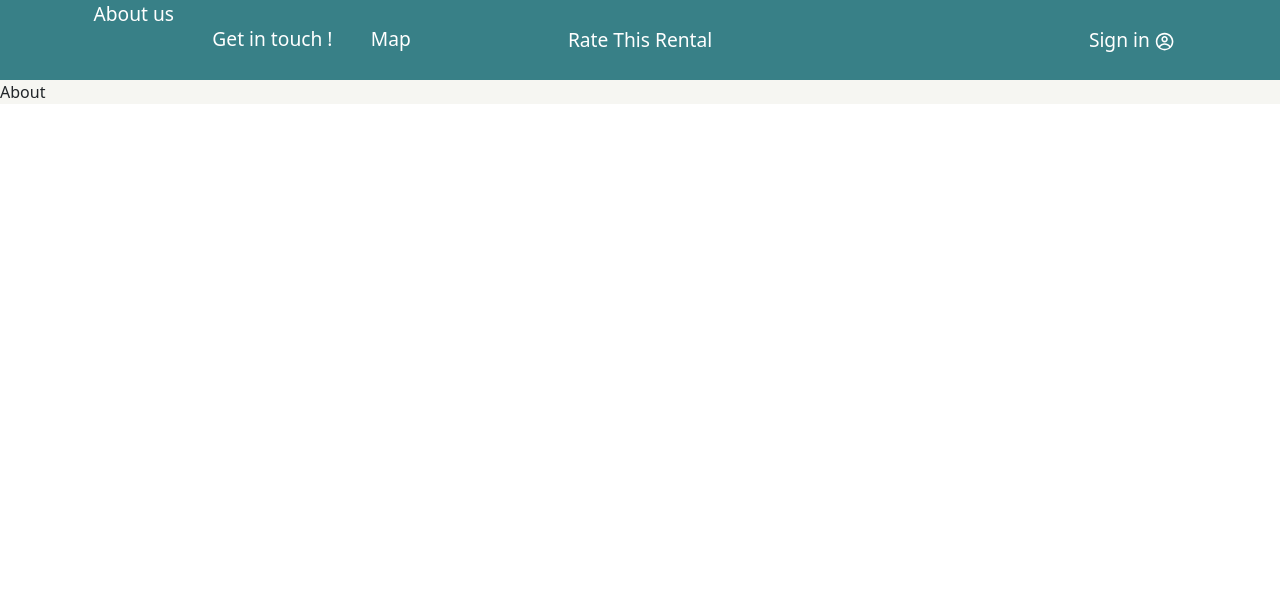
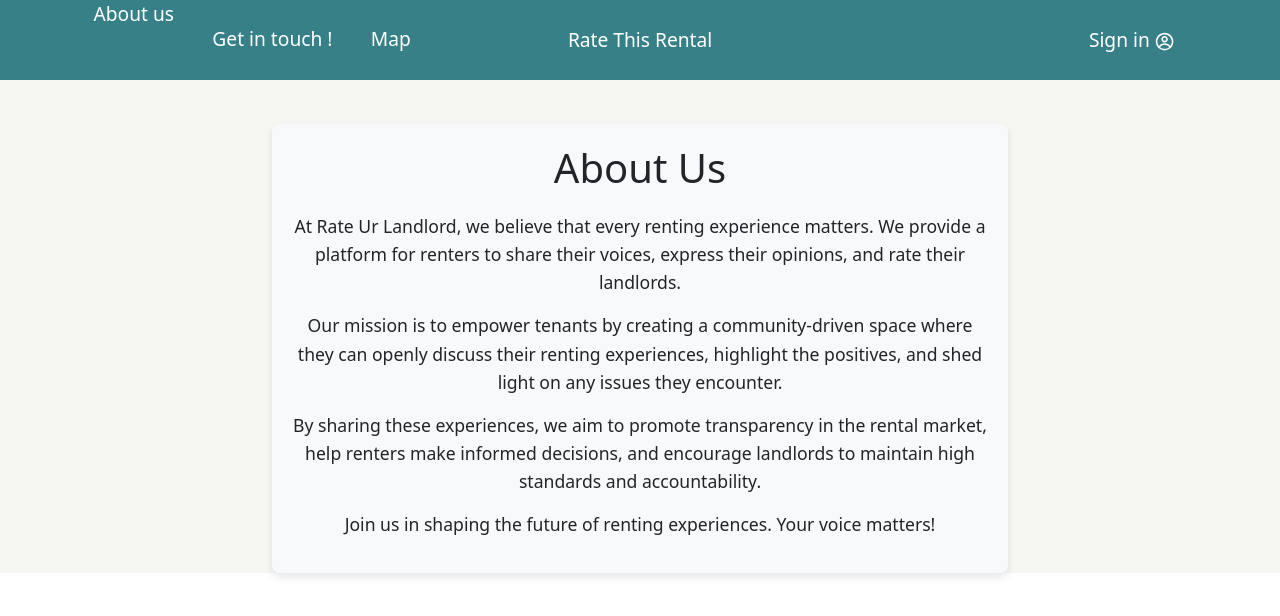
Before and after one commit to SheidaRa/Rate-This-Rental, a React (Create React App) app in the folder client/rate-landlord/: page /about in a window 1280 px wide. Shown: the top 616 px of the page. Built offline with nearby package versions, Linux system fonts and the light colour scheme; some icons are missing; the HTML template or start-up script is replaced by a standard one.

Commit message:
added placeholder

```diff
--- a/client/rate-landlord/src/App.js
+++ b/client/rate-landlord/src/App.js
@@ -9,7 +9,7 @@
 import Contacts from './pages/Contacts';
 import Wip from './pages/Wip';
 import Authentication from './pages/Authentication';
-
+import EditButton from './pages/LandlordProfile';
 
 import { SearchBar } from './components/Searchbar/SearchBar';
 import { SearchResultsList } from './components/Searchbar/SearchResultsList';
@@ -35,6 +35,8 @@
           <Route exact path="/contact" element={<Contacts />} />
           <Route exact path="/wip" element={<Wip />} />
           <Route exact path="/signin" element={<Authentication />} />
+          <Route exact path="/llp" element={<EditButton/>} />
+
         </Routes>
       </Router>
 
--- a/client/rate-landlord/src/pages/About.js
+++ b/client/rate-landlord/src/pages/About.js
@@ -1,9 +1,30 @@
-import React from 'react'
+import React from 'react';
+import './CSS/About.css'
 
 const About = () => {
   return (
-    <div>About</div>
-  )
-}
+    <div className="container mt-4">
+      <div className="row">
+        <div className="col-md-8 offset-md-2">
+          <div className="about-us-section text-center">
+            <h2>About Us</h2>
+            <p className="lead">
+              At Rate Ur Landlord, we believe that every renting experience matters. We provide a platform for renters to share their voices, express their opinions, and rate their landlords.
+            </p>
+            <p>
+              Our mission is to empower tenants by creating a community-driven space where they can openly discuss their renting experiences, highlight the positives, and shed light on any issues they encounter.
+            </p>
+            <p>
+              By sharing these experiences, we aim to promote transparency in the rental market, help renters make informed decisions, and encourage landlords to maintain high standards and accountability.
+            </p>
+            <p>
+              Join us in shaping the future of renting experiences. Your voice matters!
+            </p>
+          </div>
+        </div>
+      </div>
+    </div>
+  );
+};
 
-export default About
+export default About;
--- /dev/null
+++ b/client/rate-landlord/src/pages/CSS/About.css
@@ -0,0 +1,20 @@
+/* aboutUs.css */
+
+.about-us-section {
+    padding: 20px;
+    background-color: #f8f9fa;
+    border-radius: 8px;
+    box-shadow: 0 4px 8px rgba(0, 0, 0, 0.1);
+    margin-top: 20px;
+  }
+
+  .about-us-section h2 {
+    font-size: 2.5rem;
+    margin-bottom: 20px;
+  }
+
+  .about-us-section p {
+    font-size: 1.1rem;
+    line-height: 1.6;
+    margin-bottom: 15px;
+  }
--- /dev/null
+++ b/client/rate-landlord/src/pages/LandlordProfile.js
@@ -0,0 +1,70 @@
+import React from 'react';
+import { MDBCol, MDBContainer, MDBRow, MDBCard, MDBCardText, MDBCardBody, MDBCardImage, MDBBtn, MDBTypography } from 'mdb-react-ui-kit';
+import './CSS/LandlordProfile.css'
+
+
+export default function EditButton() {
+  return (
+      <MDBContainer className="py-5 h-100">
+        <MDBRow className="justify-content-center align-items-center h-100">
+          <MDBCol lg="9" xl="7">
+            <MDBCard>
+              <div className="rounded-top text-white d-flex flex-row" style={{ backgroundColor: '#000', height: '200px' }}>
+                <div className="ms-4 mt-5 d-flex flex-column" style={{ width: '150px' }}>
+                  <MDBCardImage src="/"
+                    alt="Generic placeholder image" className="mt-4 mb-2 img-thumbnail" fluid style={{ width: '150px', zIndex: '1' }} />
+                  <MDBBtn outline color="dark" style={{height: '36px', overflow: 'visible'}}>
+                    Edit profile
+                  </MDBBtn>
+                </div>
+                <div className="ms-3" style={{ marginTop: '130px' }}>
+                  <MDBTypography tag="h5">John doe</MDBTypography>
+                  <MDBCardText>New York</MDBCardText>
+                </div>
+              </div>
+              <div className="p-4 text-black" style={{ backgroundColor: '#f8f9fa' }}>
+                <div className="d-flex justify-content-end text-center py-1">
+                  <div>
+                    <MDBCardText className="mb-1 h5">253</MDBCardText>
+                    <MDBCardText className="small text-muted mb-0">properties</MDBCardText>
+                  </div>
+                  <div className="px-3">
+                    <MDBCardText className="mb-1 h5">1026</MDBCardText>
+                    <MDBCardText className="small text-muted mb-0">ratings</MDBCardText>
+                  </div>
+                  <div>
+                    <MDBCardText className="mb-1 h5">478</MDBCardText>
+                    <MDBCardText className="small text-muted mb-0">stars</MDBCardText>
+                  </div>
+                </div>
+              </div>
+              <MDBCardBody className="text-black p-4">
+                <div className="mb-5">
+                  <p className="lead fw-normal mb-1">About</p>
+                  <div className="p-4" style={{ backgroundColor: '#f8f9fa' }}>
+                    <MDBCardText className="font-italic mb-1">Landlord </MDBCardText>
+                    <MDBCardText className="font-italic mb-1">Lives in MN</MDBCardText>
+                    <MDBCardText className="font-italic mb-0">I like to keep deposits yum yum</MDBCardText>
+                  </div>
+                </div>
+                <div className="d-flex justify-content-between align-items-center mb-4">
+                  <MDBCardText className="lead fw-normal mb-0">Properties</MDBCardText>
+                  <MDBCardText className="mb-0"><a href="#!" className="text-muted">Show all</a></MDBCardText>
+                </div>
+                <MDBRow>
+                  <MDBCol className="mb-2">
+                    <MDBCardImage src="https://mdbcdn.b-cdn.net/img/Photos/Lightbox/Original/img%20(112).webp"
+                      alt="image 1" className="w-100 rounded-3" />
+                  </MDBCol>
+                  <MDBCol className="mb-2">
+                    <MDBCardImage src="/"
+                      alt="image 1" className="w-100 rounded-3" />
+                  </MDBCol>
+                </MDBRow>
+              </MDBCardBody>
+            </MDBCard>
+          </MDBCol>
+        </MDBRow>
+      </MDBContainer>
+  );
+}
```
Also changed, not shown: client/rate-landlord/src/pages/CSS/LandlordProfile.css (added).
